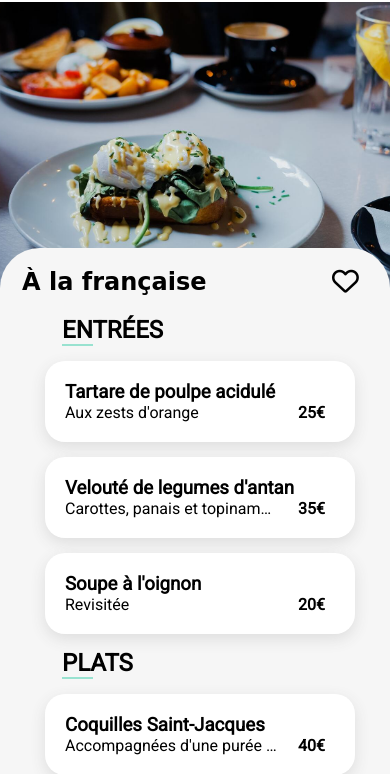
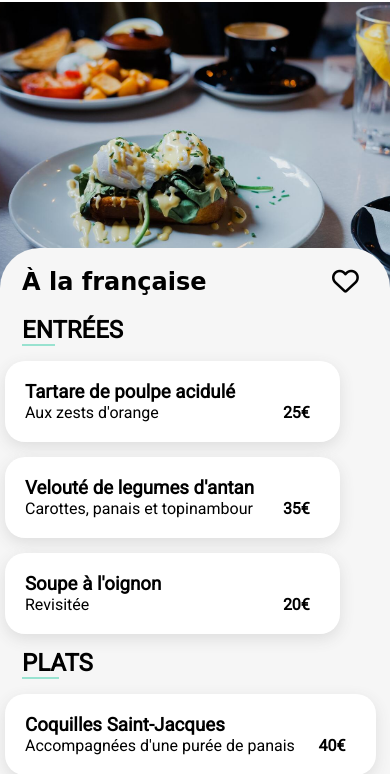
Before and after one commit to jsr029/RakotonirinaJeanSebsatien_3_29072021, a website: page pages/a-la-francaise.html in a window 390 px wide. Shown: the part 73-847 px from the top of the page. Drawn offline with Linux system fonts and the light colour scheme; a web font is replaced by a local one.

Commit message:
Alignements 2

```diff
--- a/css/sass/pages/_responsive.scss
+++ b/css/sass/pages/_responsive.scss
@@ -71,7 +71,7 @@
     justify-content: space-around;
     align-items: baseline;
     .entrees{
-        width: 310px;
+        max-width: 95%;
         &__bloc{
             width: 380px;
             white-space: nowrap;
@@ -100,6 +100,21 @@
         display: none;
     }
 }
+@media screen and (min-width:375px) and (max-width:425px){
+    .menus{
+        flex-flow: column;
+        .entrees{
+            &__bloc{
+                max-width: 400px;
+            }
+        }
+    }
+}
+@media screen and (min-width:320px) and (max-width:375px){
+    .menus{
+        flex-flow: column;
+    }
+}
 @media screen and (max-width:320px){
     .container, .pieds{
         max-width: 320px;
@@ -114,4 +129,7 @@
     .usage__bloc--icone {
         margin: 0 0 0 18px;
     }
+    .menus{
+        flex-flow: column;
+    }
 }
```
Also changed, not shown: css/style.css, 1 other file.
